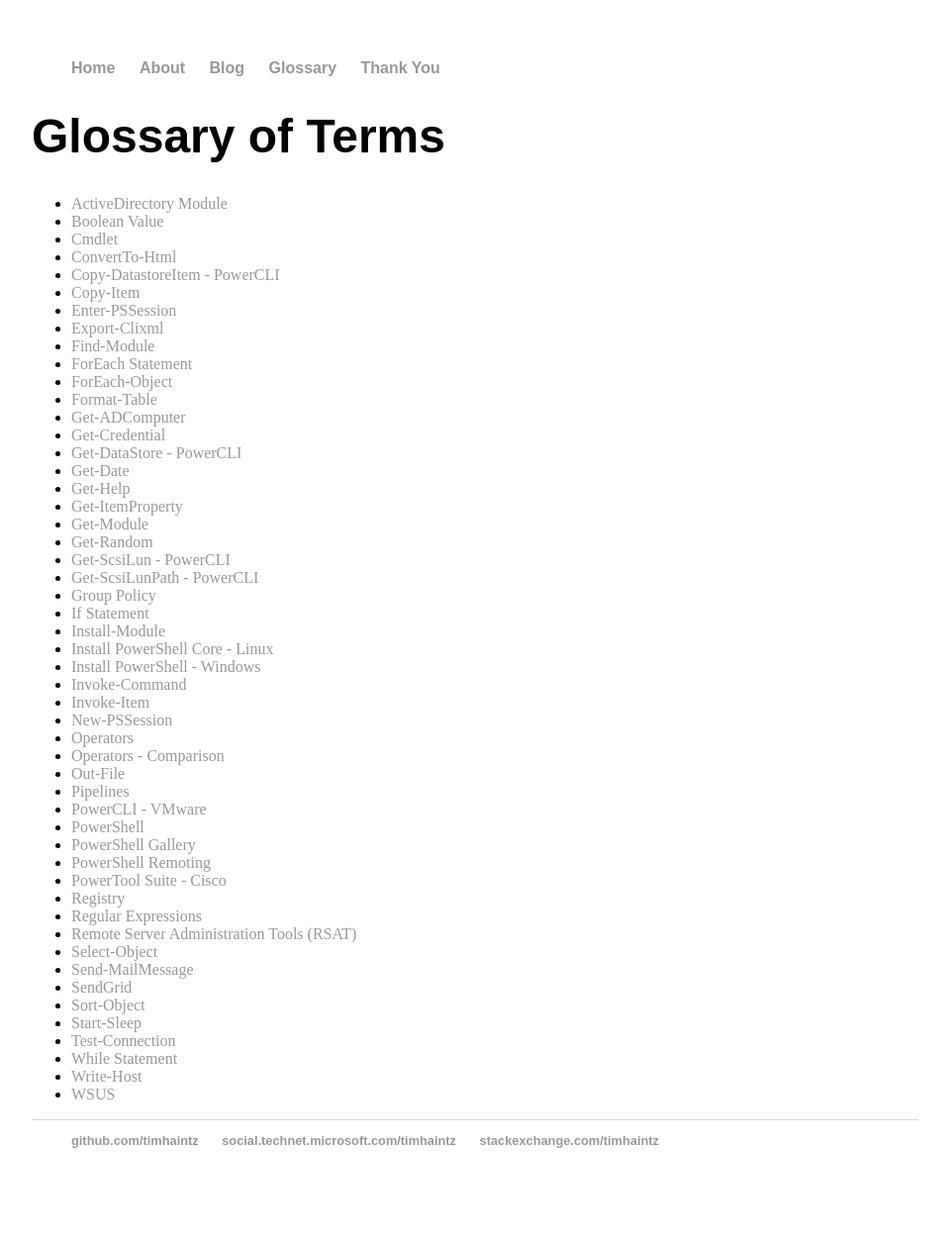
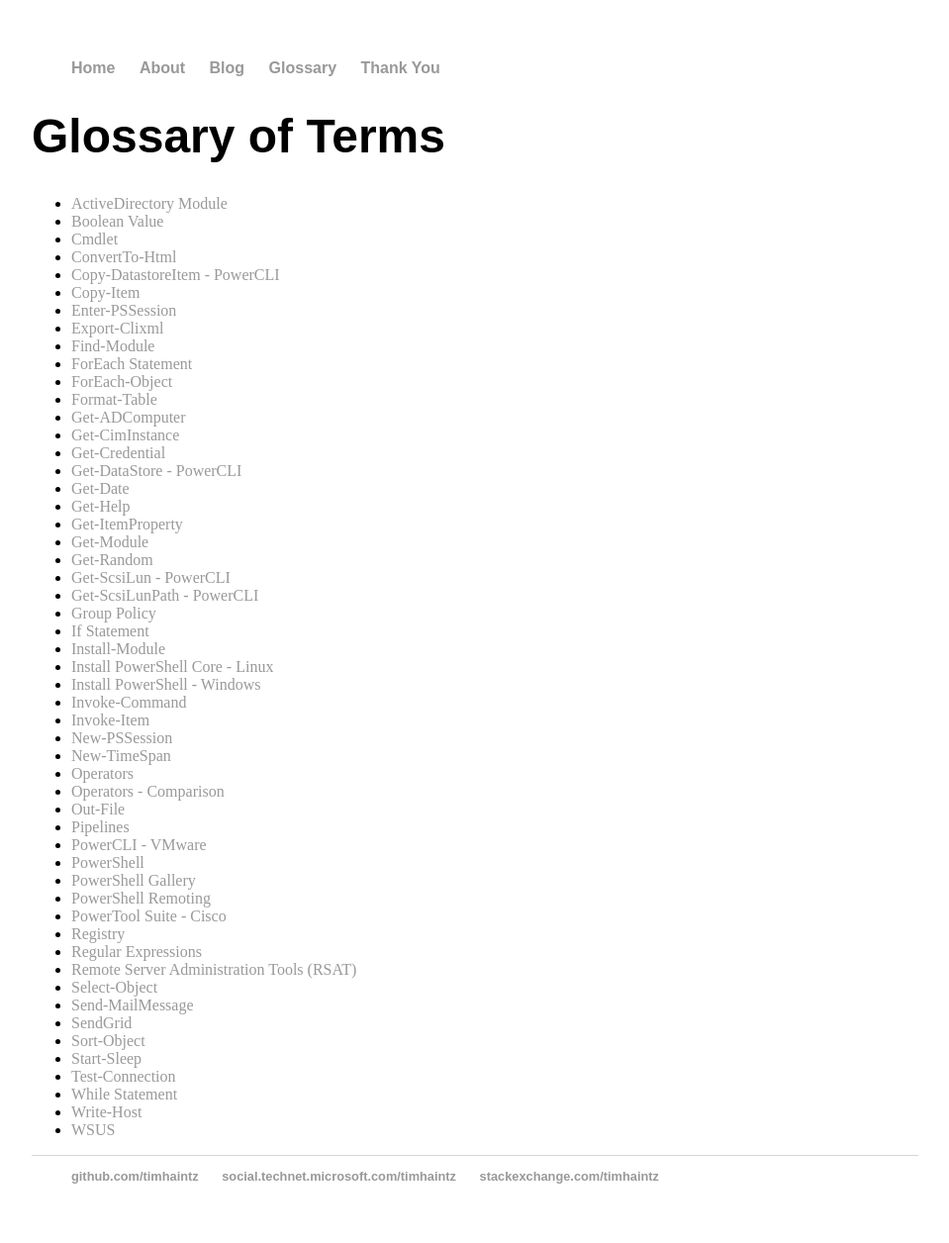
Before and after one commit to timhaintz/timhaintz.github.io, a Jekyll site: the page built from glossary/index.md, in a window 1280 px wide. Shown: the whole page at 99% size, without its empty margins (160-1119 px from the left). Built offline with Jekyll 4.4.1, drawn with Linux system fonts in a browser that asks for light colours; before the commit the page ends 1220 px from its top, so only the background shows below that.

Commit message:
Update index.md

```diff
--- a/glossary/index.md
+++ b/glossary/index.md
@@ -18,6 +18,7 @@
 * [ForEach-Object](https://docs.microsoft.com/en-us/powershell/module/microsoft.powershell.core/foreach-object?view=powershell-6)
 * [Format-Table](https://docs.microsoft.com/en-us/powershell/module/microsoft.powershell.utility/format-table?view=powershell-6)
 * [Get-ADComputer](https://docs.microsoft.com/en-us/powershell/module/addsadministration/get-adcomputer?view=win10-ps)
+* [Get-CimInstance](https://docs.microsoft.com/en-us/powershell/module/cimcmdlets/get-ciminstance?view=powershell-6)
 * [Get-Credential](https://docs.microsoft.com/en-us/powershell/module/microsoft.powershell.security/get-credential?view=powershell-6)
 * [Get-DataStore - PowerCLI](https://code.vmware.com/docs/6702/cmdlet-reference#/doc/Get-Datastore.html)
 * [Get-Date](https://docs.microsoft.com/en-us/powershell/module/microsoft.powershell.utility/get-date?view=powershell-6)
@@ -35,6 +36,7 @@
 * [Invoke-Command](https://docs.microsoft.com/en-us/powershell/module/microsoft.powershell.core/invoke-command?view=powershell-6)
 * [Invoke-Item](https://docs.microsoft.com/en-us/powershell/module/microsoft.powershell.management/invoke-item?view=powershell-6)
 * [New-PSSession](https://docs.microsoft.com/en-us/powershell/module/microsoft.powershell.core/new-pssession?view=powershell-6)
+* [New-TimeSpan](https://docs.microsoft.com/en-us/powershell/module/microsoft.powershell.utility/new-timespan?view=powershell-6)
 * [Operators](https://docs.microsoft.com/en-us/powershell/module/microsoft.powershell.core/about/about_operators?view=powershell-6)
 * [Operators - Comparison](https://docs.microsoft.com/en-us/powershell/module/microsoft.powershell.core/about/about_comparison_operators?view=powershell-6)
 * [Out-File](https://docs.microsoft.com/en-us/powershell/module/microsoft.powershell.utility/out-file?view=powershell-6)
```
